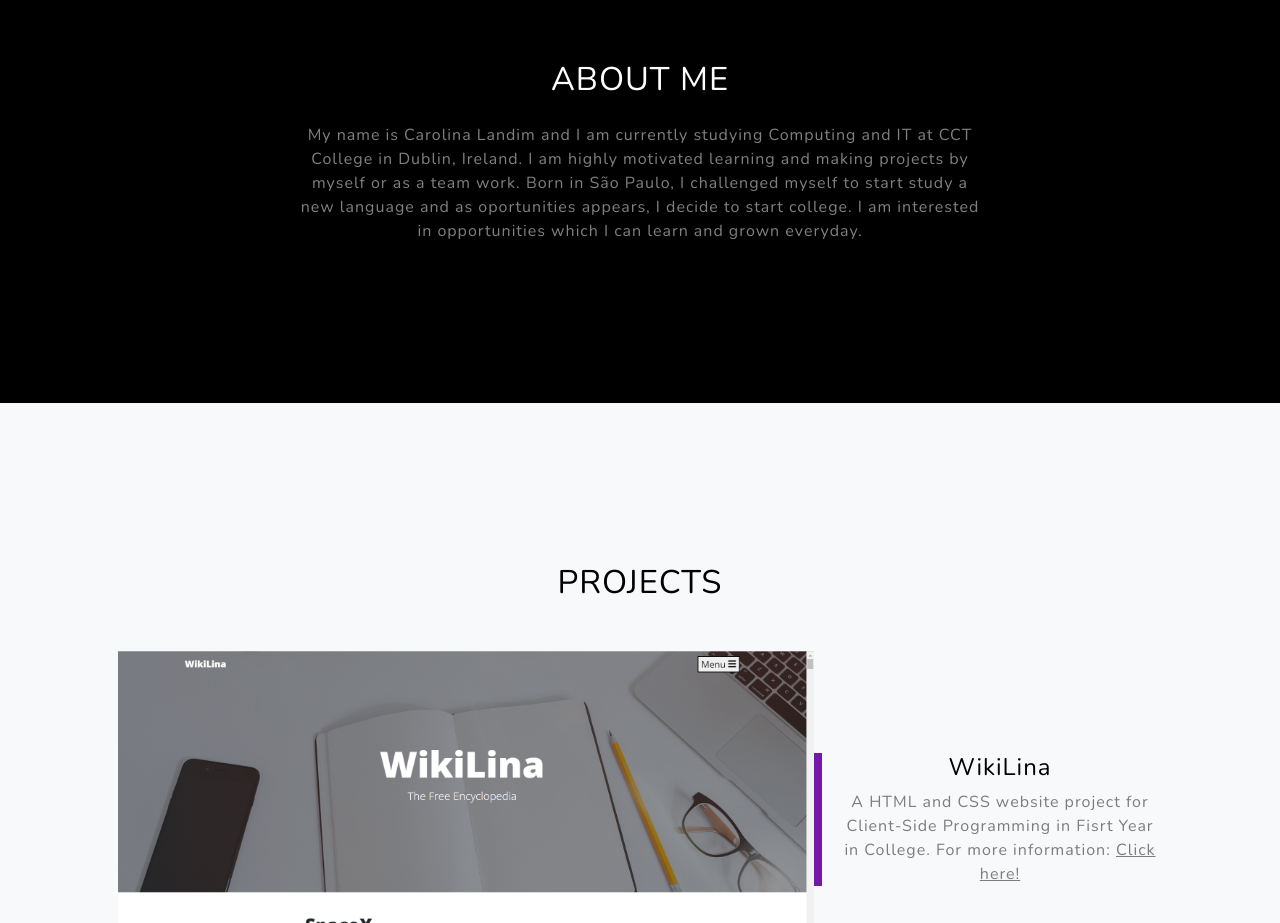
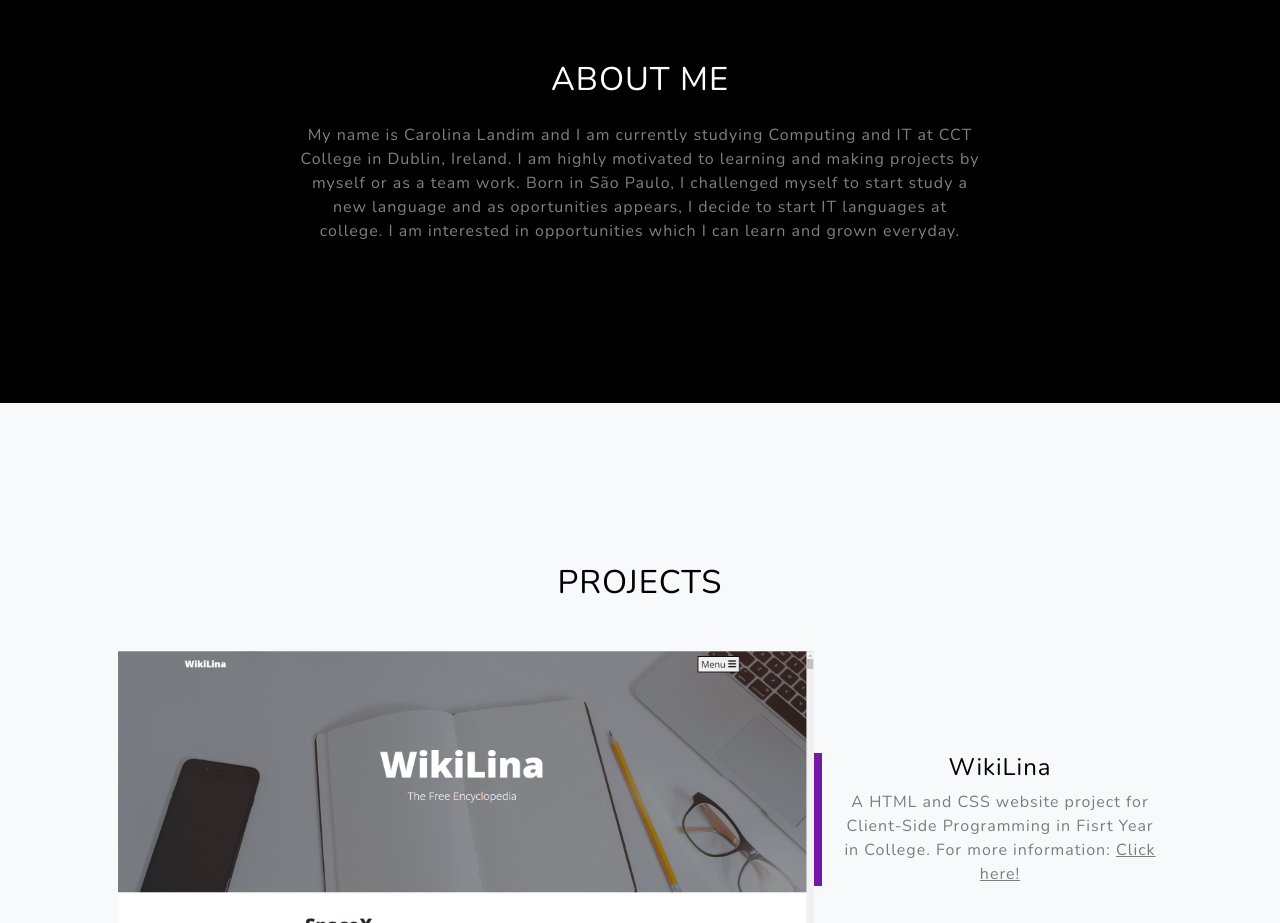
Before and after one commit to Carolina995/Carolina-Portfolio, a plain HTML site: page index.html in a window 1280 px wide. Shown: the part 980-1903 px from the top of the page. Drawn offline with nearby package versions, Linux system fonts and the light colour scheme.

Commit message:
about me writing

```diff
--- a/index.html
+++ b/index.html
@@ -52,7 +52,7 @@
                     <div class="col-lg-8">
                         <h2 class="text-white mb-4">ABOUT ME</h2>
                         <p class="text-white-50">
-                            My name is Carolina Landim and I am currently studying Computing and IT at CCT College in Dublin, Ireland. I am highly motivated learning and making projects by myself or as a team work. Born in São Paulo, I challenged myself to start study a new language and as oportunities appears, I decide to start college.
+                            My name is Carolina Landim and I am currently studying Computing and IT at CCT College in Dublin, Ireland. I am highly motivated to learning and making projects by myself or as a team work. Born in São Paulo, I challenged myself to start study a new language and as oportunities appears, I decide to start IT languages at college.
                             <!--<a href="https://startbootstrap.com/theme/grayscale/">the preview page.</a>-->
                             I am interested in opportunities which I can learn and grown everyday.
                         </p>
@@ -164,11 +164,6 @@
         <script src="https://cdn.jsdelivr.net/npm/bootstrap@5.1.3/dist/js/bootstrap.bundle.min.js"></script>
         <!-- Core theme JS-->
         <script src="js/scripts.js"></script>
-        <!-- * * * * * * * * * * * * * * * * * * * * * * * * * * * * * * * * * * * * * * * *-->
-        <!-- * *                               SB Forms JS                               * *-->
-        <!-- * * Activate your form at https://startbootstrap.com/solution/contact-forms * *-->
-        <!-- * * * * * * * * * * * * * * * * * * * * * * * * * * * * * * * * * * * * * * * *-->
-
         <script src="https://cdn.startbootstrap.com/sb-forms-latest.js"></script>
     </body>
 </html>
```
